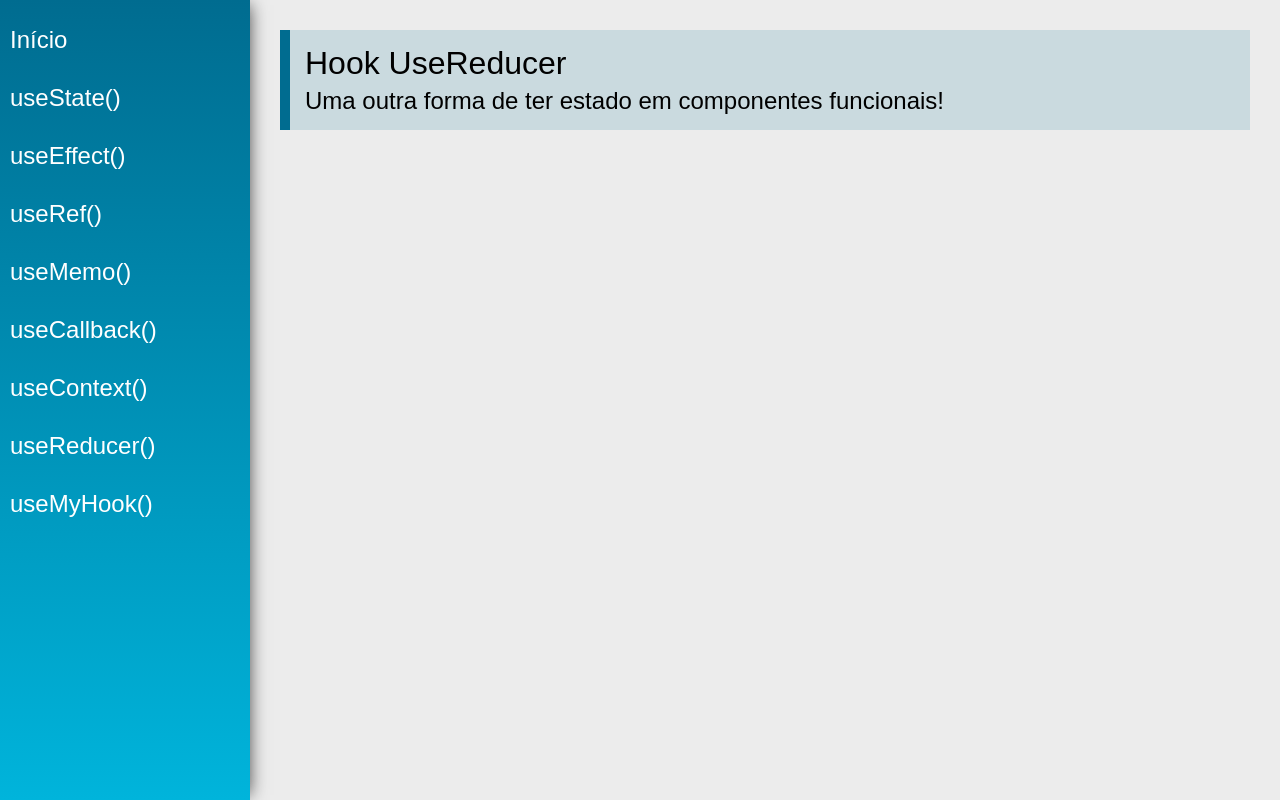
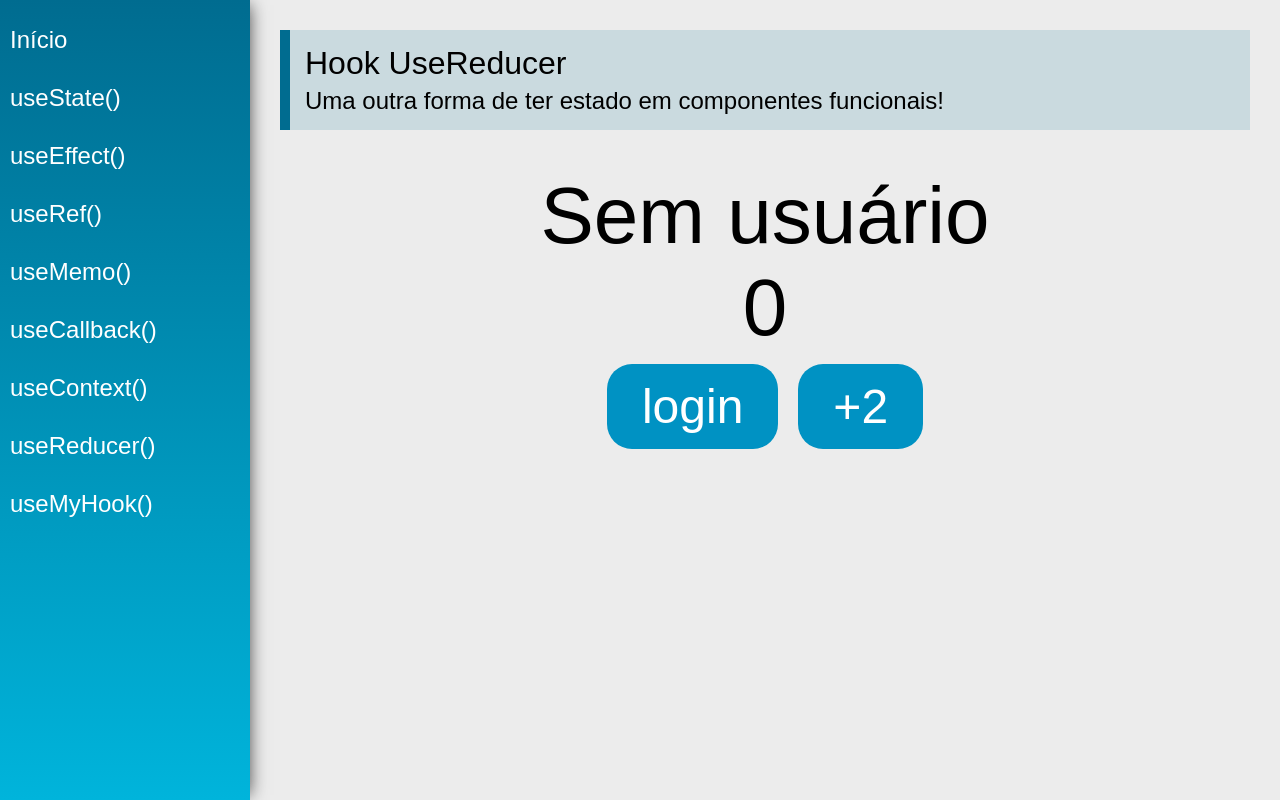
Before and after one commit to marcusdavi/hooks, a React (Create React App) app: page /useReducer in a window 1280 px wide. Built offline with nearby package versions, Linux system fonts and the light colour scheme.

Commit message:
useReducer Example

```diff
--- a/src/views/examples/UseReducer.jsx
+++ b/src/views/examples/UseReducer.jsx
@@ -1,15 +1,57 @@
-import React from 'react'
-import PageTitle from '../../components/layout/PageTitle'
+import React, { useReducer } from "react";
+import PageTitle from "../../components/layout/PageTitle";
+
+const initialState = {
+  cart: [],
+  products: [],
+  user: null,
+  number: 0,
+};
+
+function reducer(state, action) {
+  switch (action.type) {
+    case "numberAdd2":
+      return { ...state, number: state.number + 2 };
+    case "login":
+      return { ...state, user: { name: action.name } };
+    default:
+      return state;
+  }
+}
 
 const UseReducer = (props) => {
+  const [state, dispatch] = useReducer(reducer, initialState);
+
   return (
     <div className="UseReducer">
       <PageTitle
         title="Hook UseReducer"
         subtitle="Uma outra forma de ter estado em componentes funcionais!"
       />
+      <div className="center">
+        {state.user ? (
+          <span className="text">{state.user.name}</span>
+        ) : (
+          <span className="text">Sem usuário</span>
+        )}
+        <span className="text">{state.number}</span>
+        <div>
+          <button
+            className="btn"
+            onClick={() => dispatch({ type: "login", name: "Marcus" })}
+          >
+            login
+          </button>
+          <button
+            className="btn"
+            onClick={() => dispatch({ type: "numberAdd2" })}
+          >
+            +2
+          </button>
         </div>
-    )
-}
+      </div>
+    </div>
+  );
+};
 
-export default UseReducer
+export default UseReducer;
```
Lines whose indentation alone changed are shown as unchanged.
